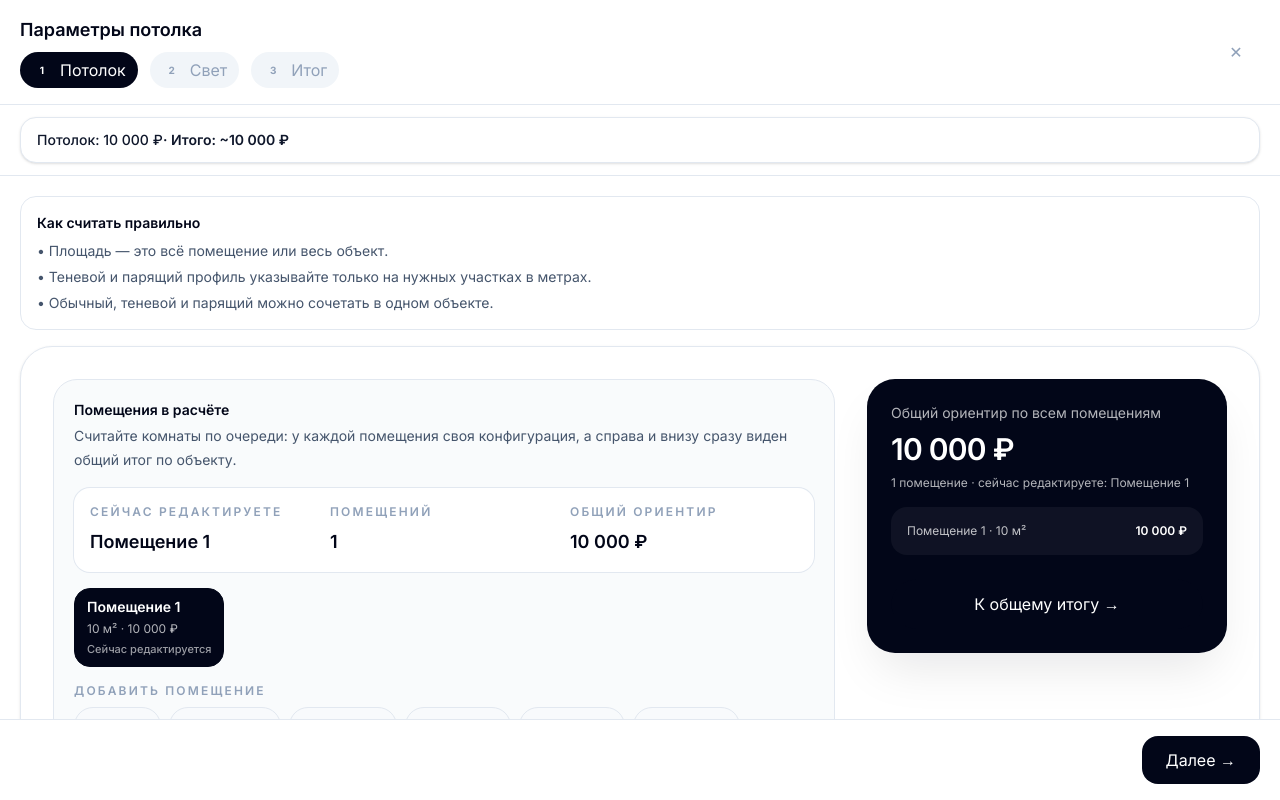
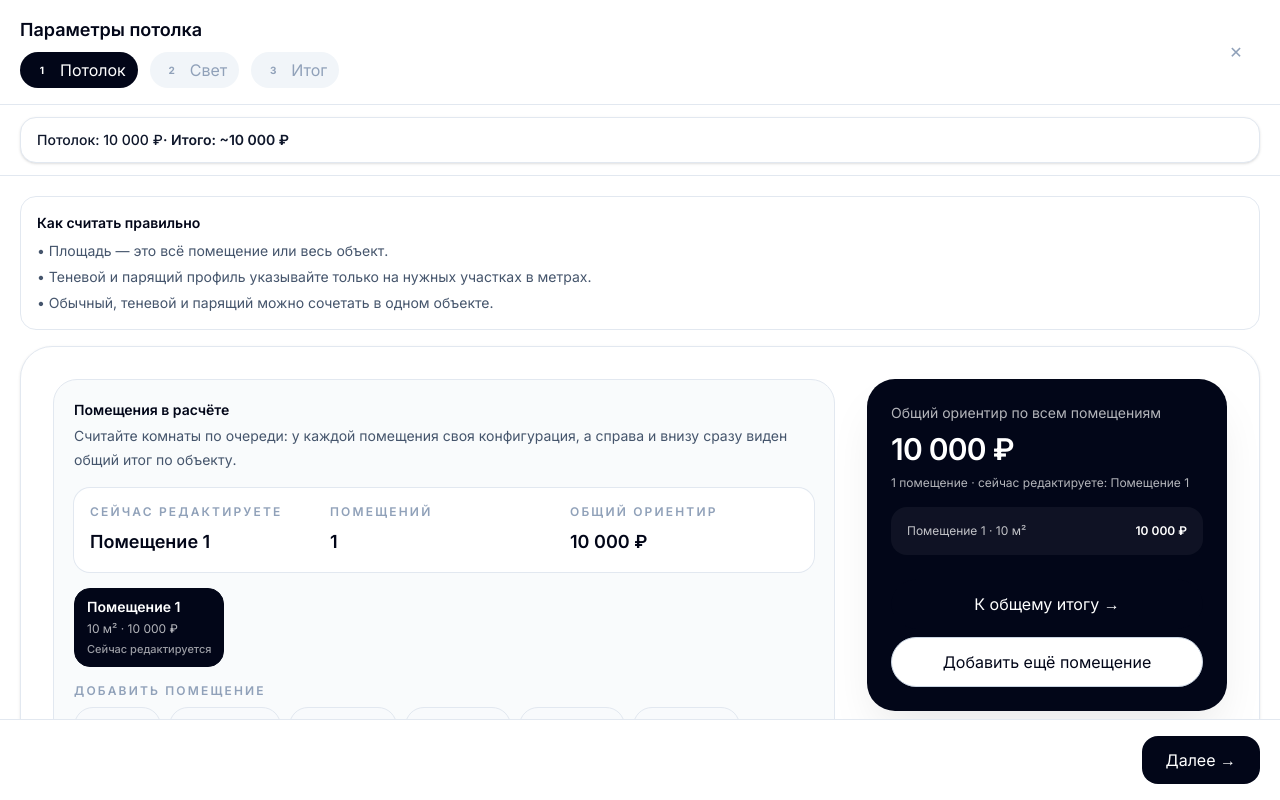
Before and after one commit to svladimirtsk-crypto/nextjs-potolkovo, a Next.js app: page / in a window 1280 px wide. Both pictures are taken after a click on the button "Рассчитать стоимость". Shown: the part 2349-3149 px from the top of the page. Built offline with nearby package versions, Linux system fonts and the light colour scheme.

Commit message:
Update subtitles and button labels in price calculator

```diff
--- a/components/home/price-calculator-client.tsx
+++ b/components/home/price-calculator-client.tsx
@@ -1812,7 +1812,7 @@ export function PriceCalculatorClient({
             ) : (
               <CollapsedStep
                 title={`Площадь`}
-                subtitle="Выберите площадь помещения"
+                subtitle={calculationScope === "object" ? "Выберите формат и общую площадь" : "Выберите формат, помещение и площадь"}
                 enabled
                 onOpen={() => openStep("area")}
               />
@@ -2532,10 +2532,15 @@ export function PriceCalculatorClient({
               </div>
             ) : null}
 
-            <div className="mt-6">
+            <div className="mt-6 space-y-2">
               <Button type="button" className="w-full" onClick={onPrimaryCtaClick ?? (() => scrollToAction())}>
                 {isRoomScopeMulti ? "К общему итогу →" : homepage.price.primaryCtaLabel}
               </Button>
+              {isRoomScopeMulti ? (
+                <Button type="button" variant="secondary" className="w-full" onClick={() => addRoom()}>
+                  Добавить ещё помещение
+                </Button>
+              ) : null}
             </div>
           </div>
         </div>
@@ -2553,7 +2558,7 @@ export function PriceCalculatorClient({
               </p>
             </div>
             <Button type="button" className="whitespace-nowrap shrink-0" onClick={onPrimaryCtaClick ?? (() => scrollToAction())}>
-              {isRoomScopeMulti ? `Общий итог · ${formatCurrency(displayTotal)} ₽` : homepage.price.primaryCtaLabel}
+              {isRoomScopeMulti ? "Итог по объекту →" : homepage.price.primaryCtaLabel}
             </Button>
           </div>
         </div>
```
